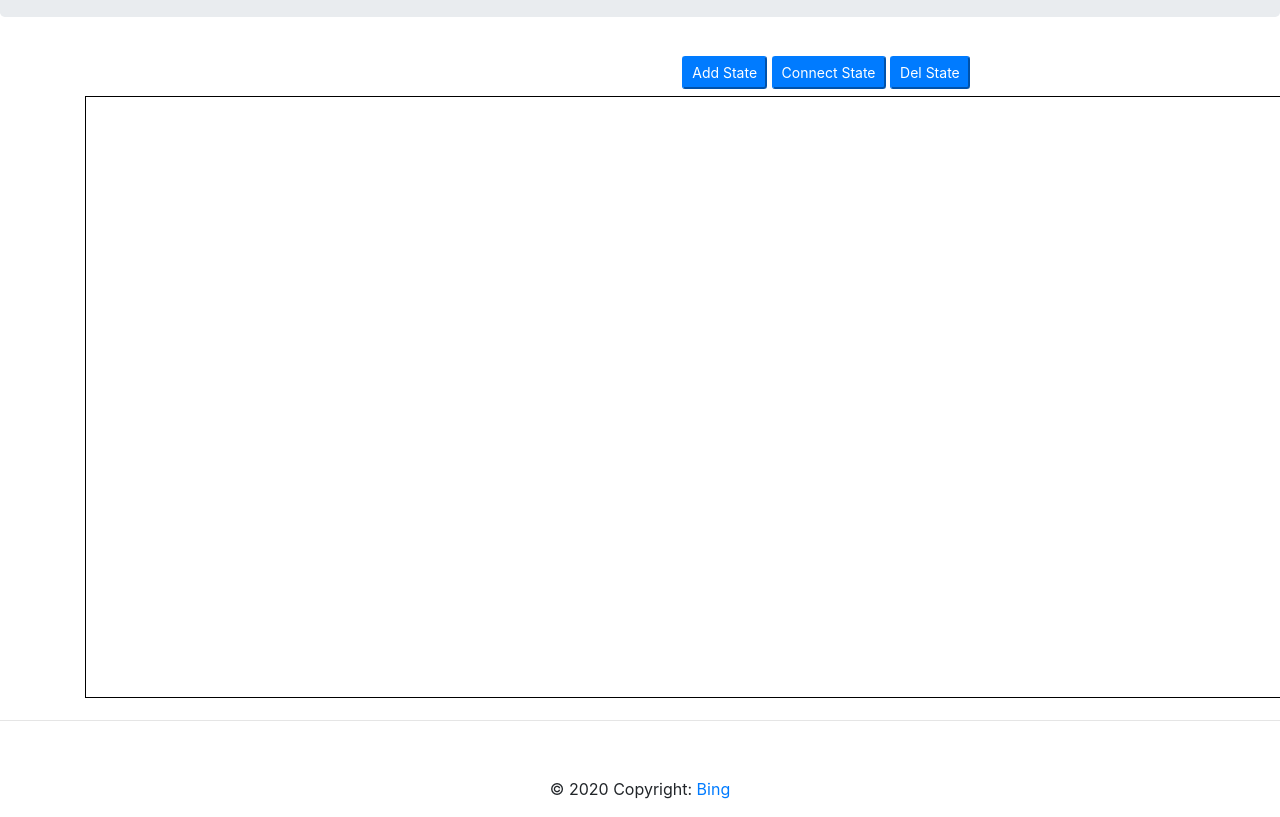
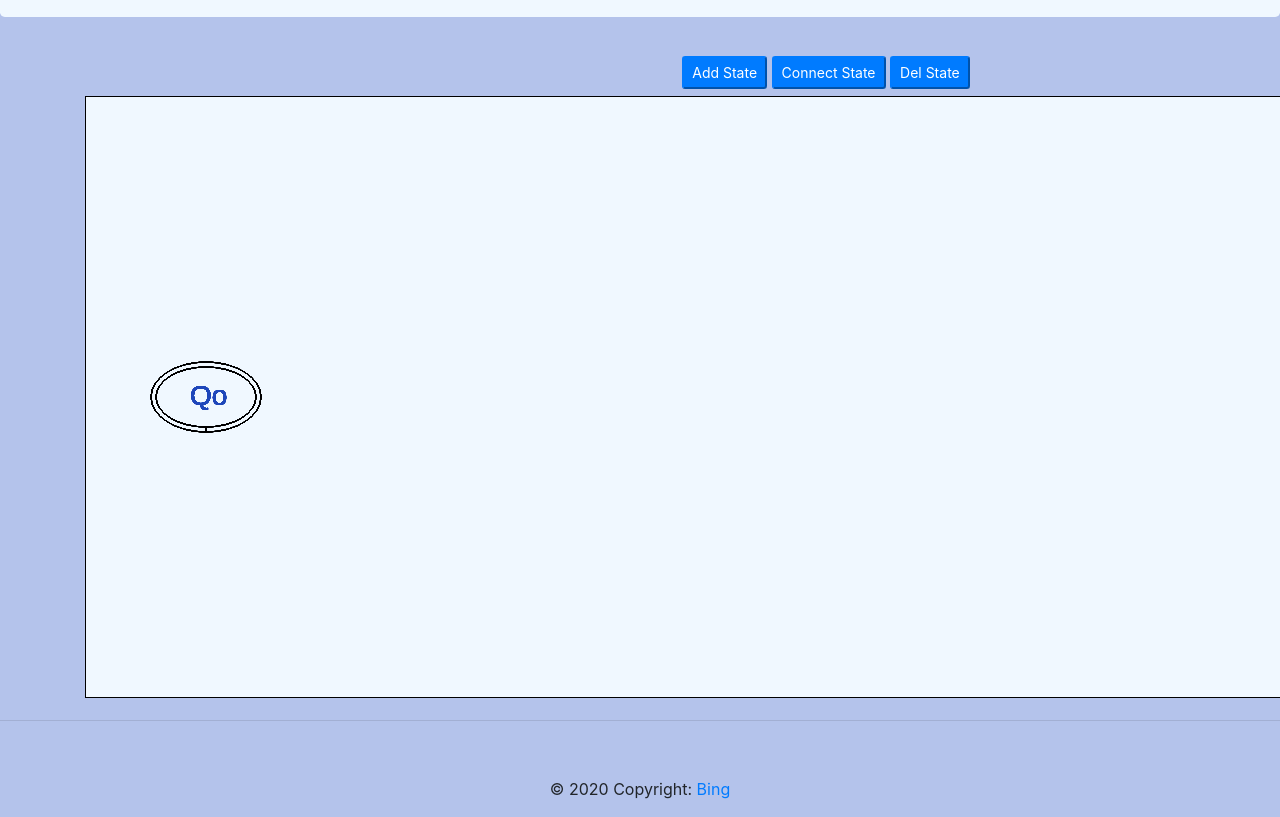
Before and after one commit to arjkashyap/DFA-simulator, a plain HTML site: page index.html in a window 1280 px wide. Shown: the part 96-913 px from the top of the page. Drawn offline with nearby package versions, Linux system fonts and the light colour scheme.

Commit message:
Node add function complete

```diff
--- a/index.html
+++ b/index.html
@@ -10,8 +10,8 @@
     <link rel="stylesheet" href="https://stackpath.bootstrapcdn.com/bootstrap/4.4.1/css/bootstrap.min.css" integrity="sha384-Vkoo8x4CGsO3+Hhxv8T/Q5PaXtkKtu6ug5TOeNV6gBiFeWPGFN9MuhOf23Q9Ifjh" crossorigin="anonymous">
     <script src="https://code.jquery.com/jquery-3.1.0.min.js"></script>
 </head>
-<body>
-    <div class="jumbotron" style="padding: 4px; margin-top: 3px;">
+<body style="background-color: #b4c3eb;">
+    <div class="jumbotron" style="background-color: aliceblue; padding: 4px; margin-top: 3px;">
         <div class="hd container">
           <h1 class="hd1 display-6">DFA - Simulator</h1>
           <p class="lead"> Deterministic Finite Machine tester and simulator. Create and Test DFA </p>
@@ -22,14 +22,15 @@
       position: relative;
       left: 20%;
       ">
-        <input type="button" class="btn-sm btn-primary" value="Add State">
+        <input type="button" class="btn-sm btn-primary" value="Add State" onclick="addNode()">
         <input type="button" class="btn-sm btn-primary" value="Connect State">
         <input type="button" class="btn-sm btn-primary" value="Del State">
       </div>
       <!-- Drawing Area -->
       <div class="container">
-        <canvas id="myCanvas" width="1200" height="600" style="border:1px solid #000000;">
+        <canvas id="canvas" width="1200" height="600" style="background-color: aliceblue; border:1px solid #000000;">
         </canvas>
+        <p id="canvas-err"></p>
       </div>
     <!-- Scripts-->
     <script src="./simulator.js"></script>
--- a/simulator.js
+++ b/simulator.js
@@ -1,17 +1,20 @@
 console.log('DFA Simulator')
 
-// Starting co-ordinates of a
-let startX = 200;
-let startY = 180;
+
+// Node Features
+let startX = 120;
+let startY = 150
+const radiusX = 30;
+const radiusY = 50;
+
 
 // Contains all nodes in diagram
-
 let states = [
     {
         name: 'Qo',
         nodeIndex: 0,
-        posX: startX + 50,
-        posY: startY,
+        posX: startX,
+        posY: startY + 150,
         cNodes: []              // Connected Nodes
     }
 ]
@@ -30,3 +33,42 @@ function addNode(){
 
     states.push(newNode);
 }
+
+function dragNode(n){
+    console.log('Node dragging in progress')
+}
+
+// Draw Diagram on canvas
+function drawDiagram(){
+    const canvas = document.getElementById('canvas');
+    const ctx = canvas.getContext('2d');
+    if(ctx){
+
+        // Drawing each node on canvas
+        states.forEach( node => {
+            ctx.font = '28px sans-serif';
+            ctx.textAlign = 'left';
+            ctx.fillText(node.name, node.posX -16, node.posY + 8);
+            ctx.fillStyle = '#1f47ba';
+            ctx.beginPath();
+            ctx.ellipse(node.posX, node.posY, radiusX, radiusY, Math.PI / 2, 0, 2 * Math.PI);
+
+            // If the Node is start node, make two eclipses
+            if( node.nodeIndex == 0 )
+                 ctx.ellipse(node.posX, node.posY, radiusX + 5, radiusY + 5, Math.PI / 2, 0, 2 * Math.PI);
+            ctx.stroke();
+        });
+
+        // Mouse clicked event
+        $( document ).mousedown( (e) => console.log( `Mouse Down at ${e.clientX}, ${e.clientY}`) )
+
+    }
+    else{
+        const err = document.getElementById('canvas-err');
+        err.textContent = "Your browser does not support canvas.."
+
+    }
+}
+
+setInterval(drawDiagram, 200);
+//drawDiagram();
--- a/style.css
+++ b/style.css
@@ -1,3 +1,5 @@
+
+
 .hd{
     font-family: monospace;
     text-align: center;
```
